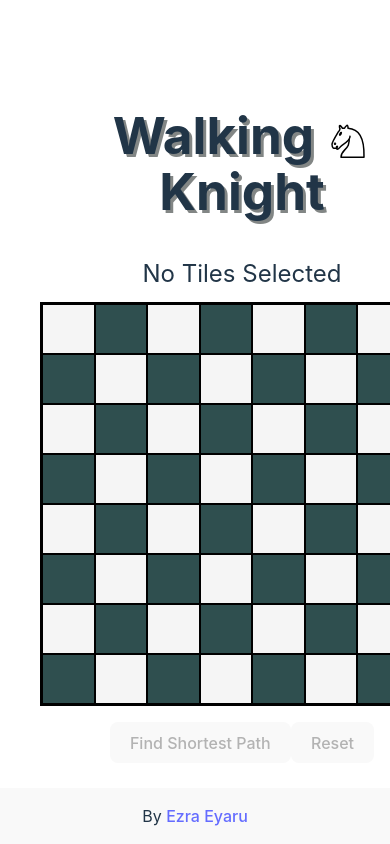
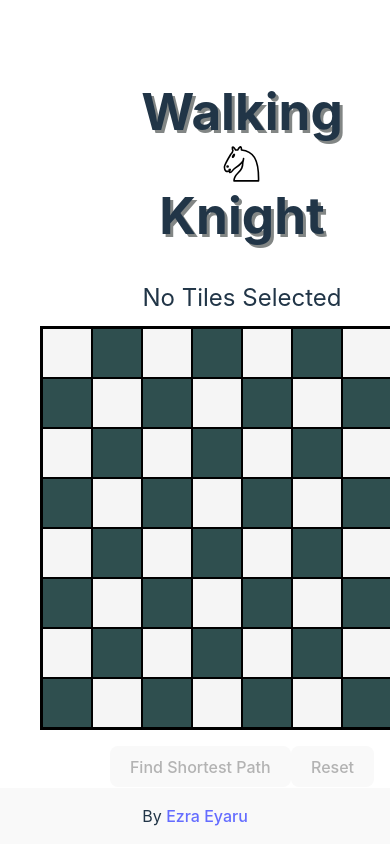
Before and after one commit to eeyaru/walking-knight, a React (Vite) app: page / in a window 390 px wide. Shown: the top 844 px of the page. Built offline with nearby package versions, Linux system fonts and the light colour scheme.

Commit message:
Code Cleanup
Updated mobile interface

```diff
--- a/src/App.css
+++ b/src/App.css
@@ -8,20 +8,8 @@
 .App {
   display: flex;
   flex-direction: column;
-}
-
-.title {
-  text-shadow: 3px 3px 0 #828685;
-  vertical-align: middle;
-  text-align: center;
-}
-
-.title-img {
-  vertical-align: middle;
-}
-
-.title-img:hover {
-  filter: drop-shadow(0 0 0.2em #828685);
+  justify-content: center;
+  align-items: center;
 }
 
 .footer {
--- a/src/components/Board.tsx
+++ b/src/components/Board.tsx
@@ -1,4 +1,4 @@
-import { useState, FC, useRef, useContext, useEffect } from "react";
+import { useState, useContext, useEffect } from "react";
 import { BoardProps } from "../App"
 import Tile from "./Tile"
 import Knight from "./Knight";
@@ -20,6 +20,7 @@ const Board = (props: BoardProps) => {
     const [currKnightTile, setCurrKnightTile] = useState<string | null>(null)
     const [sleepTime, setSleepTime] = useState<number>(800)
     const boardContext = useContext(BoardContext)
+    const [tilePositions, setTilePositions] = useState<Array<Array<[number, number]>>| null>(null)
 
     // Update tile the knight is rendered in
     useEffect(() => {
--- a/src/components/Footer.tsx
+++ b/src/components/Footer.tsx
@@ -1,5 +1,3 @@
-import { useState } from "react";
-
 function Knight() {
     return(
         <footer className="footer">By <a href="https://github.com/eeyaru">Ezra Eyaru</a></footer>
--- a/src/components/Info.tsx
+++ b/src/components/Info.tsx
@@ -1,5 +1,5 @@
-import { useState, useContext } from "react";
-import BoardContext, { BoardContextInterface } from "../context/BoardContext";
+import { useContext } from "react";
+import BoardContext from "../context/BoardContext";
 
 function Info() {
     const boardContext = useContext(BoardContext)
--- a/src/components/Knight.tsx
+++ b/src/components/Knight.tsx
@@ -1,4 +1,3 @@
-import { useState } from "react";
 import knight from '../assets/knight.svg'
 
 function Knight() {
--- a/src/components/Tile.tsx
+++ b/src/components/Tile.tsx
@@ -1,7 +1,6 @@
 import React, { useState, useContext, useEffect } from "react";
 import { Color, TileProps } from "./Board"
 import BoardContext from "../context/BoardContext";
-import Knight from "./Knight";
 
 function Tile(props: TileProps) {
     const [isSelected, setIsSelected] = useState<boolean>(false)
--- a/src/compute/walk.tsx
+++ b/src/compute/walk.tsx
@@ -54,11 +54,6 @@ export default class Walker {
             let curr = queue.shift()
             if (curr === undefined) { break }
             curr[1] === null ? dp[curr[0][0]][curr[0][1]] = null : dp[curr[0][0]][curr[0][1]] = [curr[1][0],curr[1][1]]
-            // if (curr[1] !== null) {
-            //     dp[curr[0][0]][curr[0][1]] = [curr[1][0],curr[1][1]]
-            // } else {
-            //     dp[curr[0][0]][curr[0][1]] = null
-            // }
             if (curr[0][0] === this.end[0] && curr[0][1] === this.end[1]) {
                 return this.buildPath(dp)
             }
--- a/src/index.css
+++ b/src/index.css
@@ -61,13 +61,60 @@ button:focus-visible {
     color: #213547;
     background-color: #ffffff;
   }
+
   a:hover {
     color: #747bff;
   }
+
   button {
     background-color: #f9f9f9;
   }
+
   .footer {
     background-color: #f9f9f9;
   }
+
+  .title-img:hover {
+    filter: drop-shadow(0 0 0.2em #828685);
+  }
 }
+
+@media (prefers-color-scheme: light) {
+  :root {
+    color: #213547;
+    background-color: #ffffff;
+  }
+
+  a:hover {
+    color: #747bff;
+  }
+
+  button {
+    background-color: #f9f9f9;
+  }
+
+  .footer {
+    background-color: #f9f9f9;
+  }
+
+  .title-img:hover {
+    filter: drop-shadow(0 0 0.2em #828685);
+  }
+}
+
+.title {
+  display: flex;
+  flex-direction: column;
+  align-items: center;
+}
+
+.title-img {
+  height: 3rem;
+  width: 3rem;
+}
+
+@media only screen and (max-width: 600px) {
+  .info {
+    flex-direction: column;
+  }
+}
--- a/src/styles/Board.css
+++ b/src/styles/Board.css
@@ -13,7 +13,6 @@
     min-height: 2rem;
     min-width: 2rem;
     border: solid black 1px;
-    flex-grow: 1;
     display: flex;
 }
 
@@ -41,13 +40,15 @@
     align-items: column;
     border: solid black 2px;
     margin: 0.5rem;
+    max-width: fit-content;
 }
 
 .knight {
-    max-width: 2rem;
-    max-height: 2rem;
-    position: relative;
+    min-width: 2rem;
+    min-height: 2rem;
     transition: all 1s;
+    width: 3vh;
+    height: 3vh;
 }
 
 .info {
@@ -58,3 +59,17 @@
 .controls {
     margin: 0.5rem;
 }
+
+.title {
+    text-shadow: 3px 3px 0 #828685;
+    vertical-align: middle;
+    text-align: center;
+  }
+
+  .title-img {
+    vertical-align: middle;
+  }
+
+  .title-img:hover {
+    filter: drop-shadow(0 0 0.2em #828685);
+  }
```
Also changed, not shown: 2 other files (tests, documents, lock files or other folders).
